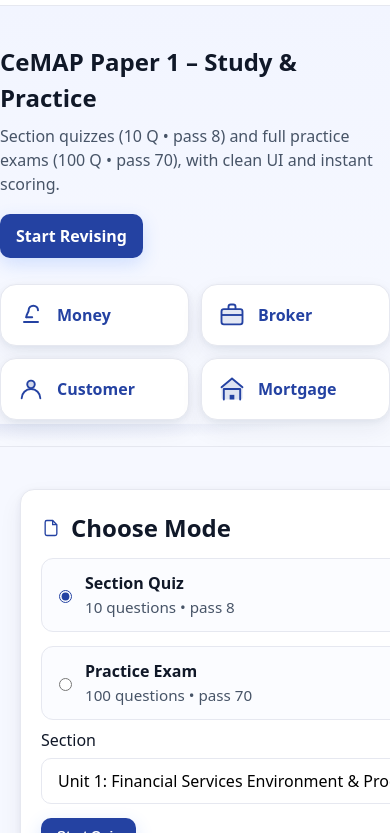
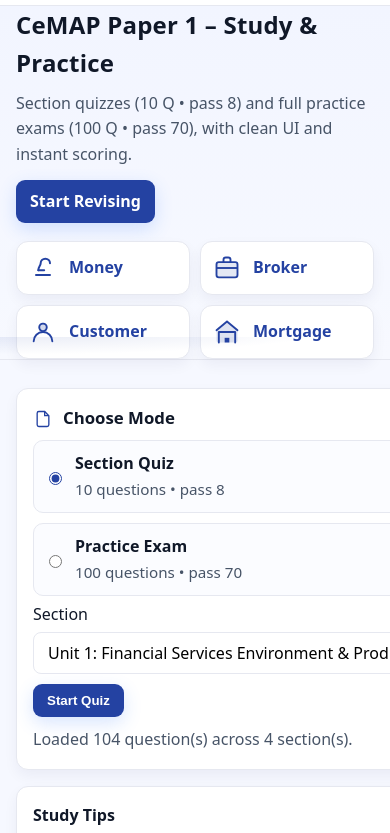
Before and after one commit to TUSSGRAY/Free-CeMap-Quiz-Based-Study-App, a plain HTML site: page index.html in a window 390 px wide. Shown: the part 59-892 px from the top of the page. Drawn offline with Linux system fonts and the light colour scheme.

Commit message:
Update Styles.css

```diff
--- a/Styles.css
+++ b/Styles.css
@@ -160,4 +160,58 @@
 
 /* ===== Helpers ===== */
 .hidden{ display:none !important; }
-code{ background:#f3f4f6; padding:2px 6px; border-radius:6px; }
+code{ background:#f3f4f6; padding:2px 6px; border-radius:6px; },
+/* ===== SPACING/RHYTHM TUNE-UP (overrides) ===== */
+
+/* 1) container width + vertical rhythm */
+.wrap{ max-width: 980px; }
+.stack{ gap: 16px; margin: 28px 0; }
+
+/* 2) typography scale (less jumpy) */
+body{ line-height: 1.6; font-size: 16px; }
+h1{ font-size: clamp(1.4rem, 2.2vw, 1.9rem); letter-spacing:.2px; margin: 0 0 8px; }
+h2{ font-size: clamp(1.05rem, 1.7vw, 1.25rem); margin: 0 0 6px; }
+h3{ font-size: 1rem; margin: 0 0 6px; }
+p, li{ max-width: 62ch; }
+
+/* 3) hero: less height, tighter grid */
+.hero-inner{ grid-template-columns: 1fr .9fr; gap: 18px; padding: 22px 0 16px; }
+.hero-copy p{ margin: 0 0 12px; }
+.hero-art{ grid-template-columns: repeat(2, minmax(110px,1fr)); gap:10px; }
+.tile{ padding: 12px; border-radius: 12px; box-shadow: 0 6px 14px rgba(18,29,74,.05); }
+
+/* 4) cards: reduce padding and shadow; unify gaps */
+.card{ padding: 16px; border-radius: 12px; box-shadow: 0 6px 14px rgba(18,29,74,.05); }
+.cards{ gap: 16px; }
+.card-head{ margin-bottom: 6px; }
+
+/* 5) options + fields: denser, but comfy */
+.options-grid{ gap: 10px; margin: 8px 0 6px; }
+.option{ padding: 10px; border-radius: 10px; }
+.field{ gap: 4px; margin: 6px 0 4px; }
+select{ padding: 8px 10px; border-radius: 8px; }
+
+/* 6) buttons + actions: tuck in spacing */
+.actions{ gap: 10px; margin-top: 10px; }
+.btn{ padding: 9px 14px; border-radius: 9px; }
+
+/* 7) quiz area: bring content closer */
+.quiz-top{ gap: 10px; margin-bottom: 6px; }
+.question{ margin: 2px 0 8px; }
+.choices{ gap: 8px; }
+.choices label{ padding: 10px; border-radius: 10px; }
+
+/* 8) progress bar: thinner */
+.progress-wrap{ height: 8px; }
+
+/* 9) footer: slimmer */
+.footer{ margin-top: 28px; padding: 16px 0; }
+
+/* 10) mobile refinements */
+@media (max-width: 900px){
+  .hero-inner{ grid-template-columns: 1fr; padding: 18px 0 10px; }
+}
+@media (max-width: 600px){
+  .wrap{ padding: 0 16px; }
+  .options-grid{ grid-template-columns: 1fr; }
+}
```
